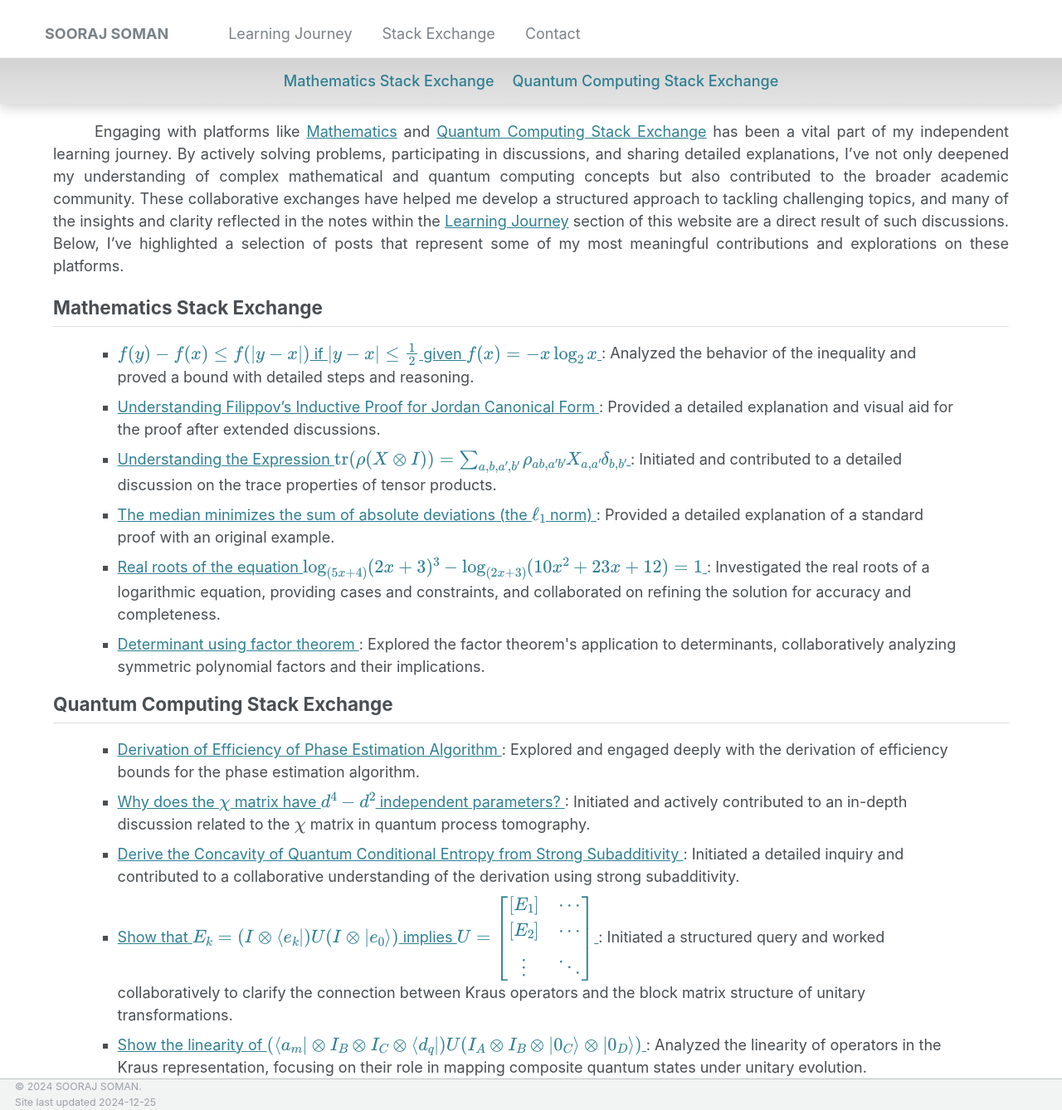
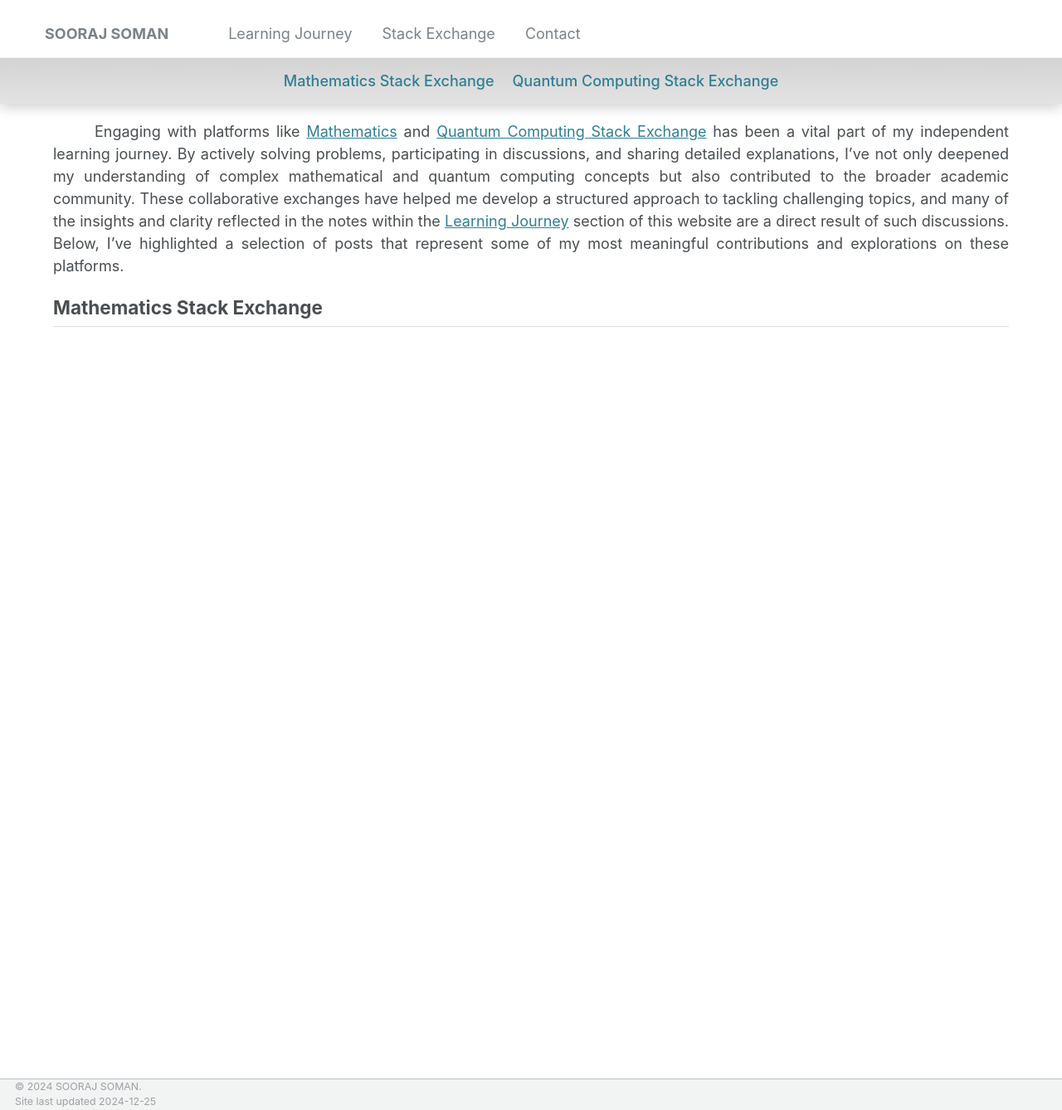
Before and after one commit to soorajss1729/soorajss1729.github.io, a Jekyll site: the page built from _stac/stac.md, in a window 1280 px wide and 1338 px high. Shown: the whole window at 83% size. Built offline with Jekyll 4.4.1, drawn with Linux system fonts in a browser that asks for light colours.

Commit message:
Update stac.md

```diff
--- a/_stac/stac.md
+++ b/_stac/stac.md
@@ -77,70 +77,3 @@
  </div>
 
 <h2 id="math-stac">Mathematics Stack Exchange</h2>
-
-<div id="toc-container">
-  <ul>
-    <li>
-      <a href="https://math.stackexchange.com/questions/4614700/prove-fy-%E2%88%92-fx-leq-fy-%E2%88%92-x-if-y-%E2%88%92-x-%E2%89%A4-1-2-given-fx-x-log-2-x">
-        $f(y) - f(x) \leq f(|y - x|)$ if $|y - x| \leq \frac{1}{2}$ given $f(x) = -x \log_2 x$
-      </a>: Analyzed the behavior of the inequality and proved a bound with detailed steps and reasoning.
-    </li>
-    <li>
-      <a href="https://math.stackexchange.com/questions/3909381/filippovs-inductive-proof-for-jordan-canonical-form/3911296#3911296">
-        Understanding Filippov’s Inductive Proof for Jordan Canonical Form
-      </a>: Provided a detailed explanation and visual aid for the proof after extended discussions.
-    </li>
-    <li>
-      <a href="https://math.stackexchange.com/questions/4250990/understanding-the-expression-tr-big-rhox-otimes-i-big-sum-a-b-a-b-rho">
-        Understanding the Expression $\text{tr}(\rho(X \otimes I)) = \sum_{a,b,a',b'} \rho_{ab,a'b'} X_{a,a'} \delta_{b,b'}$
-      </a>: Initiated and contributed to a detailed discussion on the trace properties of tensor products.
-    </li>
-    <li>
-      <a href="https://math.stackexchange.com/questions/113270/the-median-minimizes-the-sum-of-absolute-deviations-the-ell-1-norm/2364943#2364943">
-        The median minimizes the sum of absolute deviations (the $\ell_1$ norm)
-      </a>: Provided a detailed explanation of a standard proof with an original example.
-    </li>
-    <li>
-      <a href="https://math.stackexchange.com/questions/3204168/real-roots-of-the-equation-log-5x42x33-log-2x310x223x12-1">
-Real roots of the equation $\log_{(5x+4)}(2x+3)^3-\log_{(2x+3)}(10x^2+23x+12)=1$
-      </a>: Investigated the real roots of a logarithmic equation, providing cases and constraints, and collaborated on refining the solution for accuracy and completeness.
-    </li>
-    <li>
-      <a href="https://math.stackexchange.com/questions/2660747/determinant-using-factor-theorem">
-Determinant using factor theorem
-      </a>: Explored the factor theorem's application to determinants, collaboratively analyzing symmetric polynomial factors and their implications.
-    </li>
-  </ul>
-</div>
-
-<h2 id="qc-stac">Quantum Computing Stack Exchange</h2>
-
-<div id="toc-container">
-  <ul>
-    <li>
-      <a href="https://quantumcomputing.stackexchange.com/questions/22032/derivation-of-efficiency-of-phase-estimation-algorithm">
-        Derivation of Efficiency of Phase Estimation Algorithm
-      </a>: Explored and engaged deeply with the derivation of efficiency bounds for the phase estimation algorithm.
-    </li>
-    <li>
-      <a href="https://quantumcomputing.stackexchange.com/questions/28924/why-does-the-chi-matrix-have-d4-d2-independent-parameters">
-        Why does the $\chi$ matrix have $d^4-d^2$ independent parameters?
-      </a>: Initiated and actively contributed to an in-depth discussion related to the $\chi$ matrix in quantum process tomography.
-    </li>
-    <li>
-      <a href="https://quantumcomputing.stackexchange.com/questions/32094/derive-the-concavity-of-quantum-conditional-entropy-from-strong-subadditivity">
-        Derive the Concavity of Quantum Conditional Entropy from Strong Subadditivity
-      </a>: Initiated a detailed inquiry and contributed to a collaborative understanding of the derivation using strong subadditivity.
-    </li>
-    <li>
-      <a href="https://quantumcomputing.stackexchange.com/questions/28290/show-that-e-k-i-otimes-langle-e-kui-otimese-0-rangle-implies-u-beginb">
-        Show that $E_k=(I\otimes\langle e_k|)U(I\otimes|e_0\rangle)$ implies $U=\begin{bmatrix}[E_1]&\cdots\\ [E_2]&\cdots\\\vdots&\ddots\end{bmatrix}$
-      </a>: Initiated a structured query and worked collaboratively to clarify the connection between Kraus operators and the block matrix structure of unitary transformations.
-    </li>
-    <li>
-      <a href="https://quantumcomputing.stackexchange.com/questions/28144/show-the-linearity-of-langle-a-m-otimes-i-b-otimes-i-c-otimes-langle-d-q">
-        Show the linearity of $(\langle a_m|\otimes I_B\otimes I_C\otimes \langle d_q|) U(I_{A}\otimes I_B\otimes |0_{C}\rangle\otimes |0_{D}\rangle)$
-      </a>: Analyzed the linearity of operators in the Kraus representation, focusing on their role in mapping composite quantum states under unitary evolution.
-    </li>
-  </ul>
-</div>
```
